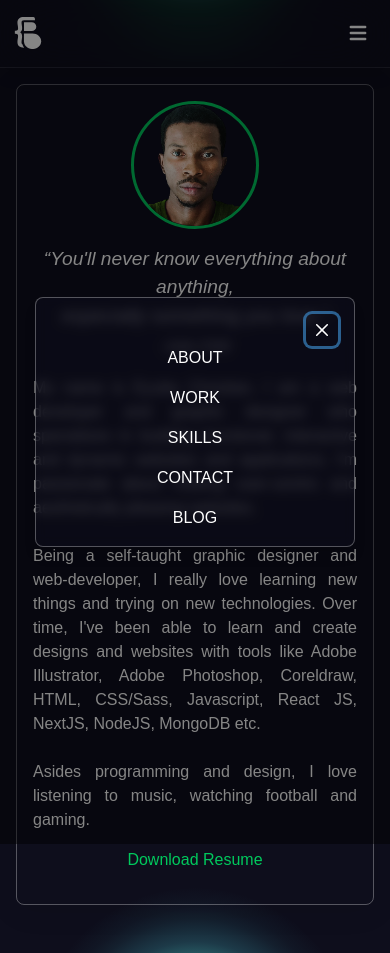
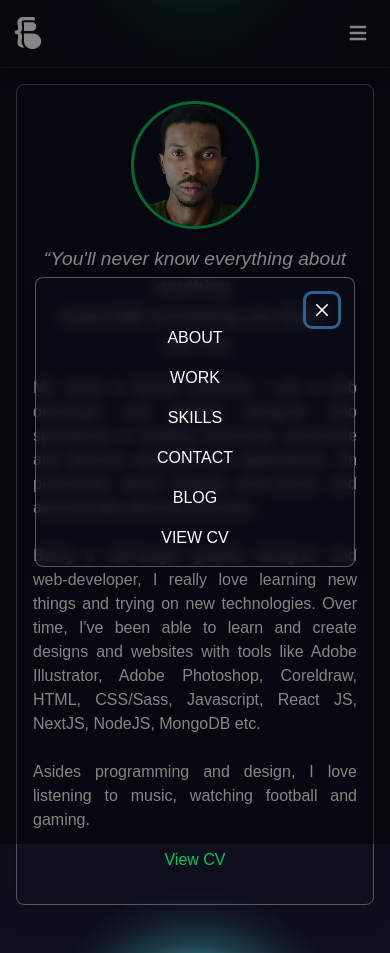
Before and after one commit to Christianey/portfolio, a Next.js app: page /about in a window 390 px wide. Both pictures are taken after a click on the button "Open nav menu". Built offline with nearby package versions, Linux system fonts and the light colour scheme; a web font is replaced by a local one.

Commit message:
added mobile cv

```diff
--- a/components/common/Nav.jsx
+++ b/components/common/Nav.jsx
@@ -106,20 +106,16 @@ const Nav = () => {
                 >
                   <Text>BLOG</Text>
                 </a>
-                {/* <a
-                  // href={
-                  //   "https://drive.google.com/uc?id=1gm1ugeTBdtD-FH7ZL1KV8I_5muaJ1pkr&export=download"
-                  // }
+                <a
                   href={
-                    "https://docs.google.com/document/d/1aR0n17K45YAnLYOZZ8Ykk8Ls0f6J6fsRtN8r_CAKPbY/edit?usp=drive_link"
+                    "https://drive.google.com/uc?id=1gm1ugeTBdtD-FH7ZL1KV8I_5muaJ1pkr"
                   }
-                  // target={"_blank"}
-                  // rel="noreferrer"
-                  // download
+                  target={"_blank"}
+                  rel="noreferrer"
                   onClick={onClose}
                 >
-                  <Text>DOWNLOAD CVs</Text>
-                </a> */}
+                  <Text>VIEW CV</Text>
+                </a>
               </Flex>
             </ModalBody>
           </ModalContent>
--- a/pages/about.jsx
+++ b/pages/about.jsx
@@ -64,13 +64,12 @@ const About = () => {
             <Flex justify={"center"} color={"primary"} my={4}>
               <a
                 href={
-                  "https://drive.google.com/uc?id=1gm1ugeTBdtD-FH7ZL1KV8I_5muaJ1pkr&export=download"
+                  "https://drive.google.com/uc?id=1gm1ugeTBdtD-FH7ZL1KV8I_5muaJ1pkr"
                 }
                 target={"_blank"}
                 rel="noreferrer"
-                download
               >
-                <Text mx="auto">Download Resume</Text>
+                <Text mx="auto">View CV</Text>
               </a>
             </Flex>
           </Box>
```
